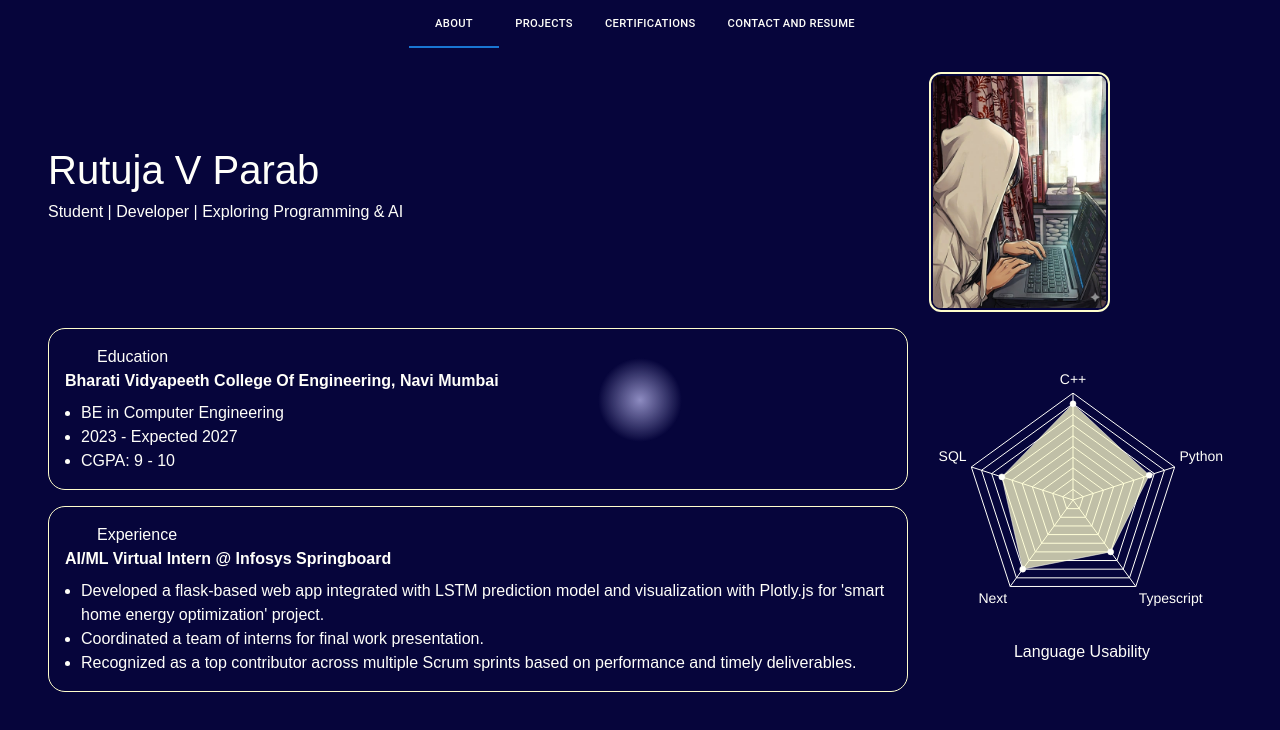
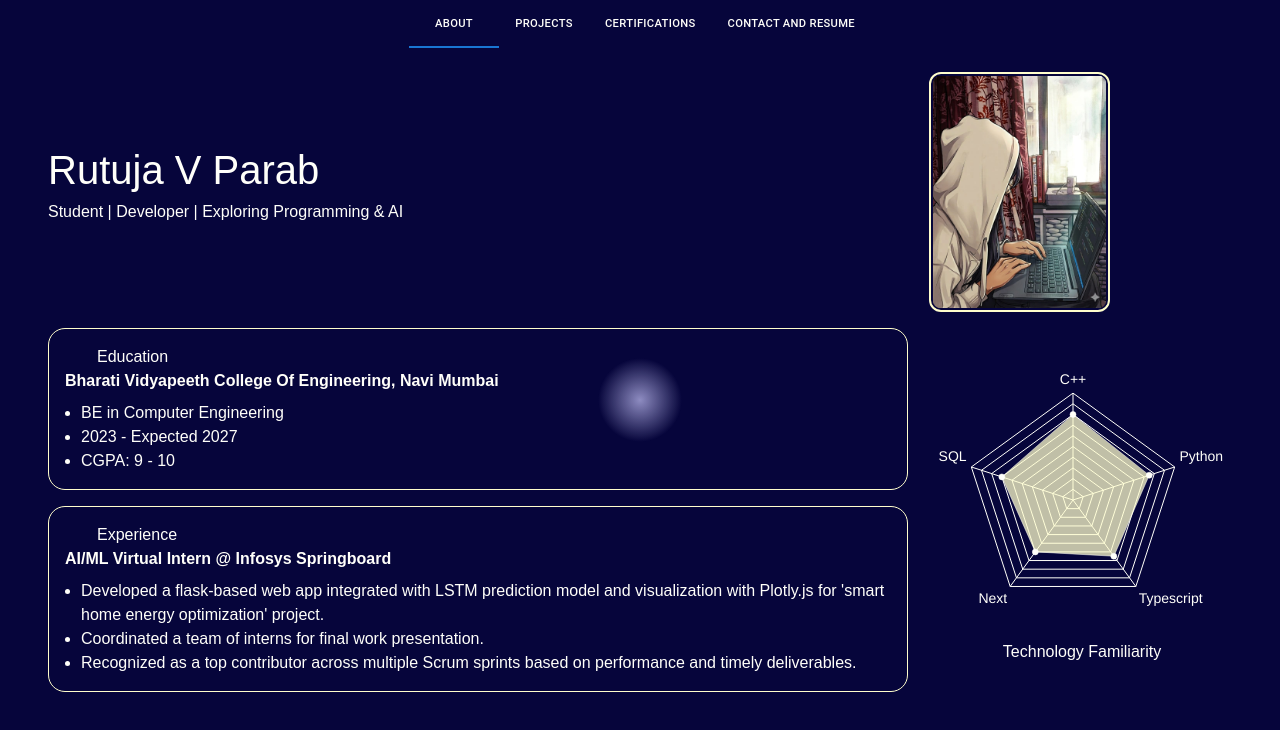
Before and after one commit to Rvp0310/portfolio_web, a Next.js app: page / in a window 1280 px wide. Shown: the top 730 px of the page. Built offline with nearby package versions, Linux system fonts and the light colour scheme; some icons are missing.

Commit message:
feat: Adding function to calculate relative language usage from git hub repos

```diff
--- a/app/components/SkillChart.tsx
+++ b/app/components/SkillChart.tsx
@@ -43,7 +43,7 @@ const SkillChart: React.FC<SkillChartProps> = ({ skills }) => {
     maintainAspectRatio: true,
     scales: {
       r: {
-        angleLines: { color: "#FFFFFA" }, // deep-navy lines
+        angleLines: { color: "#FFFFFA" },
         grid: { color: "#FFFFFA" },
         suggestedMin: 0,
         suggestedMax: 100,
@@ -65,7 +65,7 @@ const SkillChart: React.FC<SkillChartProps> = ({ skills }) => {
   return (
     <div className="card-stack">
       <Radar data={data} options={options} />
-      <h5>Language Usability</h5>
+      <h5>Technology Familiarity</h5>
     </div>
   );
 };
--- a/app/components/sections/About.tsx
+++ b/app/components/sections/About.tsx
@@ -1,49 +1,113 @@
-import React from "react";
+import React, { useEffect, useState } from "react";
 import Hero from "../Hero";
 import SkillChart from "../SkillChart";
-import SchoolIcon from '@mui/icons-material/School';
-import WorkspacePremiumIcon from '@mui/icons-material/WorkspacePremium';
+import SchoolIcon from "@mui/icons-material/School";
+import WorkspacePremiumIcon from "@mui/icons-material/WorkspacePremium";
+
+const default_val = [
+  { name: "C++", level: 80 },
+  { name: "Python", level: 75 },
+  { name: "Typescript", level: 65 },
+  { name: "Next", level: 60 },
+  { name: "SQL", level: 70 },
+];
 
 const About = () => {
+  const [val, setVal] = useState(default_val);
+
+  // const get_stats = async () => {
+  //   try {
+  //     const cached = localStorage.getItem("github_lang_stats");
+
+  //   if (cached) {
+  //     setVal(JSON.parse(cached));
+  //     return;
+  //   }
+
+  //     const res = await fetch(
+  //       "https://api.github.com/users/Rvp0310/repos?per_page=100",
+  //     );
+
+  //     if (!res.ok) throw new Error("API down");
+
+  //     const repos = await res.json();
+
+  //     const langBytes: Record<string, number> = {};
+
+  //     for (const repo of repos) {
+  //     const res = await fetch(repo.languages_url);
+  //     const data = await res.json();
+
+  //     for (const [lang, bytes] of Object.entries(data)) {
+  //       langBytes[lang] = (langBytes[lang] || 0) + Number(bytes);
+  //     }
+  //   }
+
+  //   const sorted = Object.entries(langBytes)
+  //     .sort((a, b) => b[1] - a[1])
+  //     .slice(0, 4);
+
+  //   const total = sorted.reduce((sum, [, v]) => sum + v, 0);
+
+  //   const formatted = sorted.map(([name, bytes]) => ({
+  //     name,
+  //     level: Math.round((bytes / total) * 100),
+  //   }));
+  //     localStorage.setItem("github_lang_stats", JSON.stringify(formatted));
+  //     setVal(formatted);
+  //   } catch (err) {
+  //     console.log("Using default skill values");
+  //     setVal(default_val);
+  //   }
+  // };
+
+  // useEffect(() => {
+  //   get_stats();
+  // }, []);
+
   return (
     <>
       <Hero />
       <div className="displays">
         <div className="card-stack">
-      <div className='cards'>
-              <h5><SchoolIcon />&emsp;Education</h5>
-                  <b>Bharati Vidyapeeth College Of Engineering, Navi Mumbai</b><br/>
+          <div className="cards">
+            <h5>
+              <SchoolIcon />
+              &emsp;Education
+            </h5>
+            <b>Bharati Vidyapeeth College Of Engineering, Navi Mumbai</b>
+            <br />
             <ul className="list-disc pl-6">
               <li>BE in Computer Engineering</li>
               <li>2023 - Expected 2027</li>
               <li>CGPA: 9 - 10</li>
             </ul>
           </div>
-           <div className='cards'>
-              <h5><WorkspacePremiumIcon />&emsp;Experience</h5>
+          <div className="cards">
+            <h5>
+              <WorkspacePremiumIcon />
+              &emsp;Experience
+            </h5>
             <b>AI/ML Virtual Intern @ Infosys Springboard</b>
             <ul className="list-disc pl-6">
               <li>
-                      Developed a flask-based web app integrated with LSTM prediction model and visualization with Plotly.js for 'smart home energy optimization' project.
+                Developed a flask-based web app integrated with LSTM prediction
+                model and visualization with Plotly.js for 'smart home energy
+                optimization' project.
               </li>
               <li>
                 Coordinated a team of interns for final work presentation.
               </li>
               <li>
-                      Recognized as a top contributor across multiple Scrum sprints based on performance and timely deliverables.
+                Recognized as a top contributor across multiple Scrum sprints
+                based on performance and timely deliverables.
               </li>
             </ul>
           </div>
         </div>
         <div className="chart-wrapper">
           <SkillChart
-        skills={[
-            {name: 'C++', level: 90},
-            {name: 'Python', level: 75},
-            {name: 'Typescript', level: 60},
-            {name: 'Next', level: 80},
-            {name: 'SQL', level: 70},
-        ]}
+            skills={val}
           />
         </div>
       </div>
```
Lines whose indentation alone changed are shown as unchanged.
